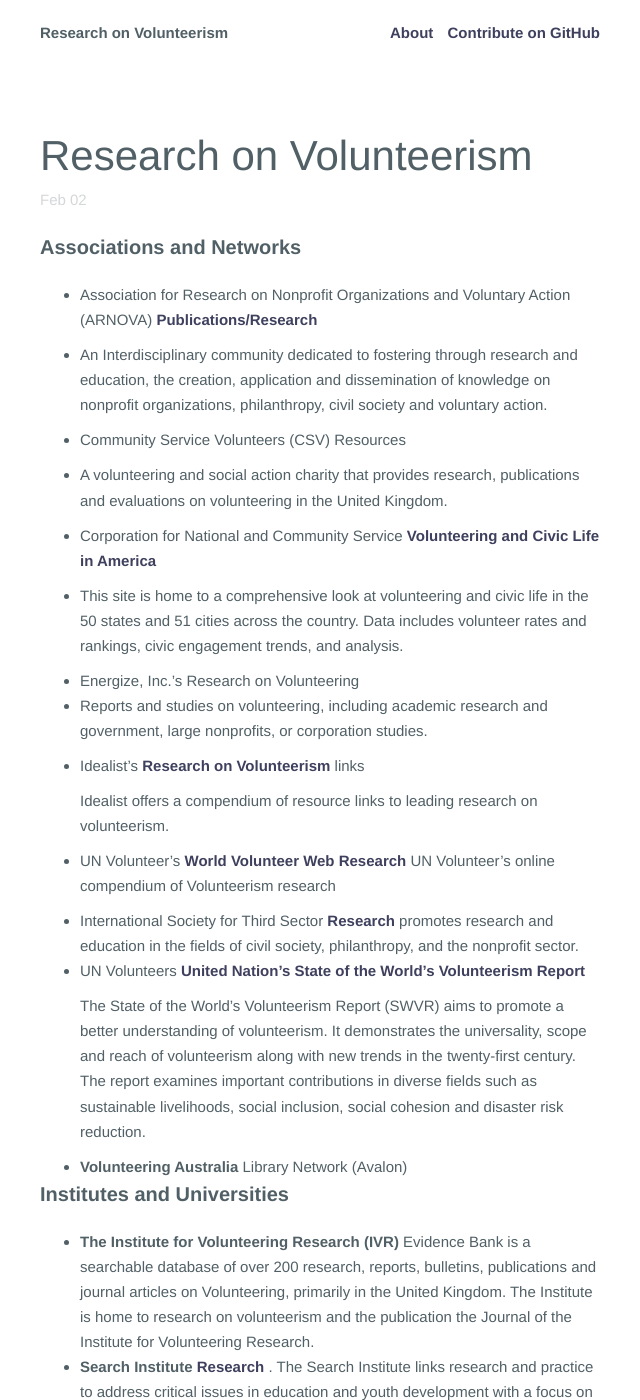
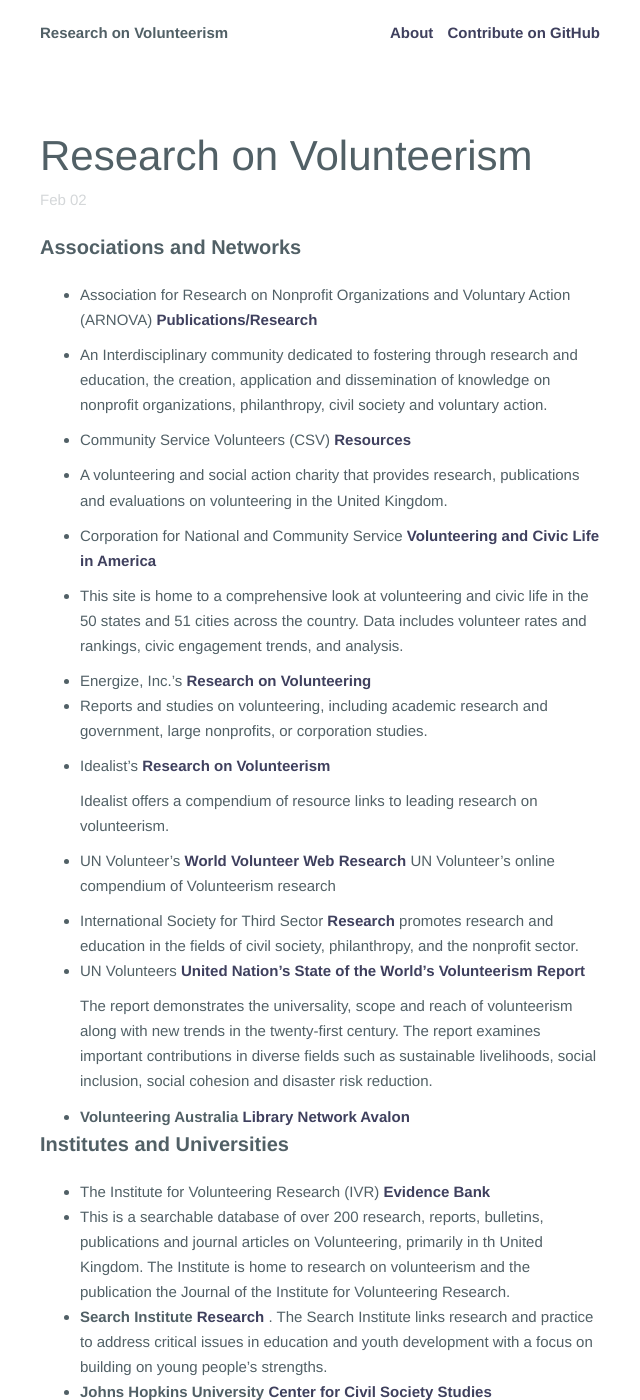
Before and after one commit to PeaceCorps/Volunteerism-Toolkit, a Jekyll site: the page built from _posts/2015-02-02-research-on-volunteerism.md, in a window 1280 px wide and 1400 px high. Shown: the whole window, without its empty margins (320-960 px from the left). Built offline with Jekyll 4.4.1, drawn with Linux system fonts in a browser that asks for light colours; Markdown is read by kramdown in place of the engine named in the settings.

Commit message:
Update 2015-02-02-research-on-volunteerism.md

```diff
--- a/_posts/2015-02-02-research-on-volunteerism.md
+++ b/_posts/2015-02-02-research-on-volunteerism.md
@@ -11,7 +11,7 @@
 
 - An Interdisciplinary community dedicated to fostering through research and education, the creation, application and dissemination of knowledge on nonprofit organizations, philanthropy, civil society and voluntary action.
 
-* Community Service Volunteers (CSV) Resources
+* Community Service Volunteers (CSV) [Resources](http://www.csv.org.uk/Resources/)
 
 - A volunteering and social action charity that provides research, publications and evaluations on volunteering in the United Kingdom.
 
@@ -19,12 +19,10 @@
 
 - This site is home to a comprehensive look at volunteering and civic life in the 50 states and 51 cities across the country. Data includes volunteer rates and rankings, civic engagement trends, and analysis.
 
-*   Energize, Inc.’s Research on Volunteering
+*   Energize, Inc.’s [Research on Volunteering](https://www.energizeinc.com/a-z/library/82)
 - Reports and studies on volunteering, including academic research and government, large nonprofits, or corporation studies.
 
-*   Idealist’s
-        [Research on Volunteerism ](http://www.idealist.org/info/VolunteerMgmt/Research)
-        links
+*   Idealist’s [Research on Volunteerism ](http://www.idealist.org/info/VolunteerMgmt/Research)
 
     Idealist offers a compendium of resource links to leading research on volunteerism.
 
@@ -37,18 +35,16 @@
 *   UN Volunteers
         [United Nation’s State of the World’s Volunteerism Report](http://www.unv.org/swvr2011)
 
-    The State of the World’s Volunteerism Report (SWVR) aims to promote a better understanding of volunteerism. It demonstrates the universality, scope and
-    reach of volunteerism along with new trends in the twenty-first century. The report examines important contributions in diverse fields such as sustainable
+    The report demonstrates the universality, scope and reach of volunteerism along with new trends in the twenty-first century. The report examines important contributions in diverse fields such as sustainable
     livelihoods, social inclusion, social cohesion and disaster risk reduction.
 
 *   **Volunteering Australia**
-        Library Network (Avalon)
+        [Library Network Avalon](http://www.volunteeringaustralia.org/research-and-advocacy/)
 
 ### **Institutes and Universities**
 
-*   **The Institute for Volunteering Research (IVR)**
-        Evidence Bank is a searchable database of over 200 research, reports, bulletins, publications and journal articles on Volunteering, primarily in the
-        United Kingdom. The Institute is home to research on volunteerism and the publication the Journal of the Institute for Volunteering Research.
+*   The Institute for Volunteering Research (IVR) [Evidence Bank](http://www.ivr.org.uk/ivr-evidence-bank)
+*   This is a searchable database of over 200 research, reports, bulletins, publications and journal articles on Volunteering, primarily in th United Kingdom. The Institute is home to research on volunteerism and the publication the Journal of the Institute for Volunteering Research.
 *   **Search Institute**
         [Research](http://www.search-institute.org/)
         . The Search Institute links research and practice to address critical issues in education and youth development with a focus on building on young
```
